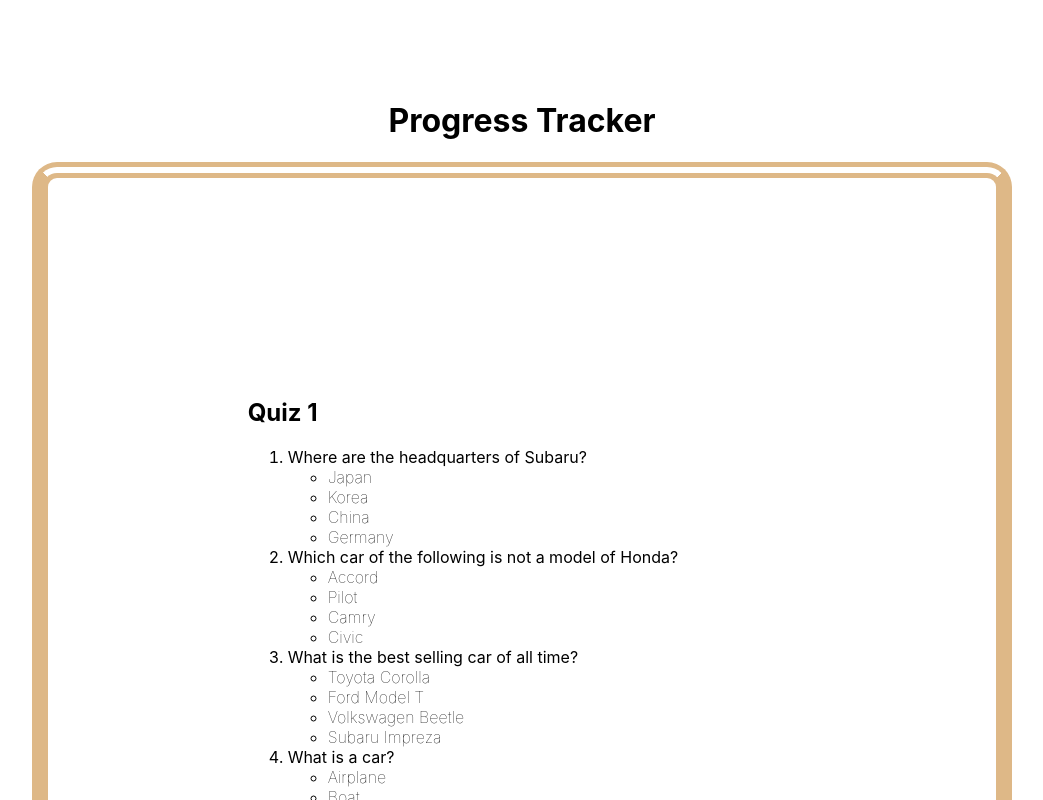
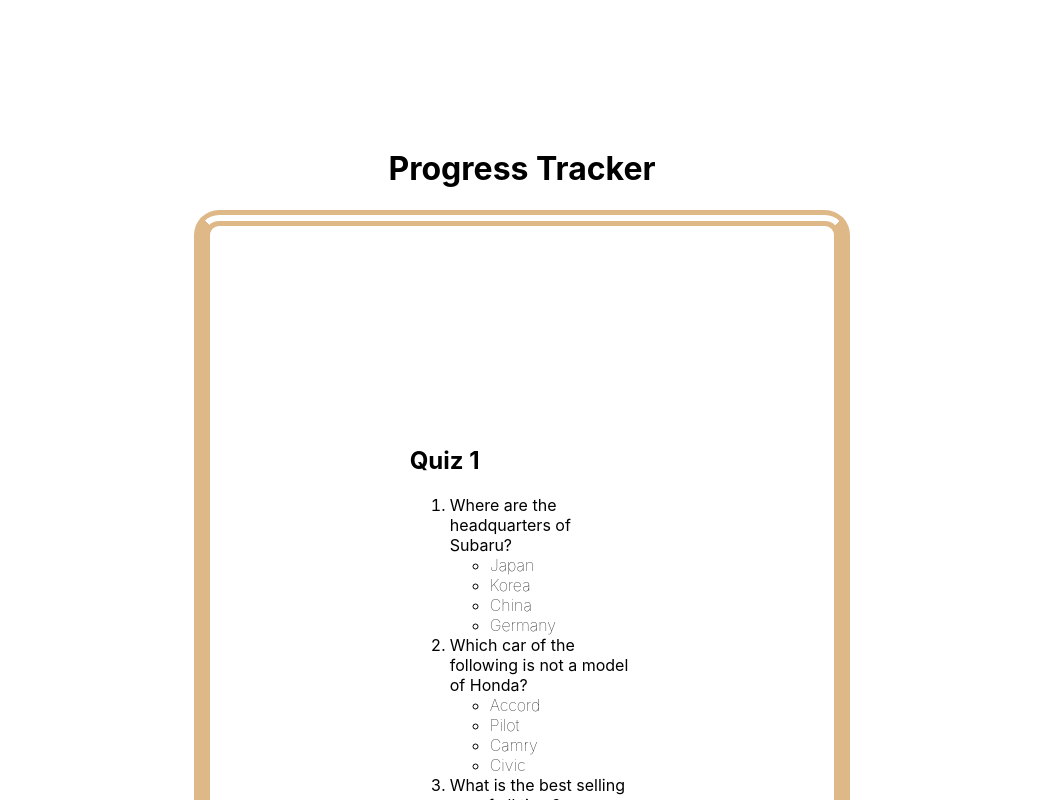
Before and after one commit to adanzan/proficiency-tracker, a Next.js app: page /test in a window 1280 px wide. Shown: the top 800 px of the page, without its empty margins (118-1161 px from the left). Built offline with nearby package versions, Linux system fonts and the light colour scheme.

Commit message:
css styling work in progress

```diff
--- a/src/components/StudentList.js
+++ b/src/components/StudentList.js
@@ -10,6 +10,8 @@
 */
 
 import { useRouter } from "next/router";
+import styles from "../styles/viewing.module.css";
+
 //import StudentProgress from "./StudentProgress";
 
 const fakeStudents = [
@@ -78,7 +80,7 @@ export default function StudentList() {
     <li
       key={student.first}
       data-testid="studentID"
-      onClick={() => router.push(`/students/studentid/${student.studentID}`)}
+      onClick={() => router.push(`/professor/students/${student.studentID}`)}
       //   onChange={(event) => {
       //     setCurrentStudent(event.target.value);
       //}}
@@ -88,7 +90,7 @@ export default function StudentList() {
   ));
 
   return (
-    <div>
+    <div className={styles.round}>
       <h1>Students</h1>
       <ul>{studentNames}</ul>
     </div>
--- a/src/pages/students/[[...id]].js
+++ b/src/pages/professor/students/[[...id]].js
@@ -1,4 +1,4 @@
-import StudentList from "../../components/StudentList";
+import StudentList from "../../../components/StudentList";
 //import ProfessorView from "../../components/ProfessorView"
 
 export default function Students() {
--- a/src/styles/index.module.css
+++ b/src/styles/index.module.css
@@ -5,4 +5,6 @@
   flex-direction: column;
   justify-content: center;
   align-items: center;
+  margin: 3rem auto;
+  max-width: 600px;
 }
--- /dev/null
+++ b/src/styles/viewing.module.css
@@ -0,0 +1,20 @@
+.round {
+  border-style: double solid;
+  border-radius: 25px;
+  border-color: rgb(47, 122, 188);
+  border-width: 1rem;
+  padding: 200px;
+  margin: 3rem auto;
+  max-width: 1000px;
+}
+
+.button {
+  background-color: #4caf50; /* Green */
+  border: none;
+  color: white;
+  padding: 15px 32px;
+  text-align: center;
+  text-decoration: none;
+  display: inline-block;
+  font-size: 16px;
+}
```
Also changed, not shown: src/components/ProfessorView.js (+7 -3 lines), src/pages/students/studentid/[[...id]].js (deleted, +0 -12 lines).
